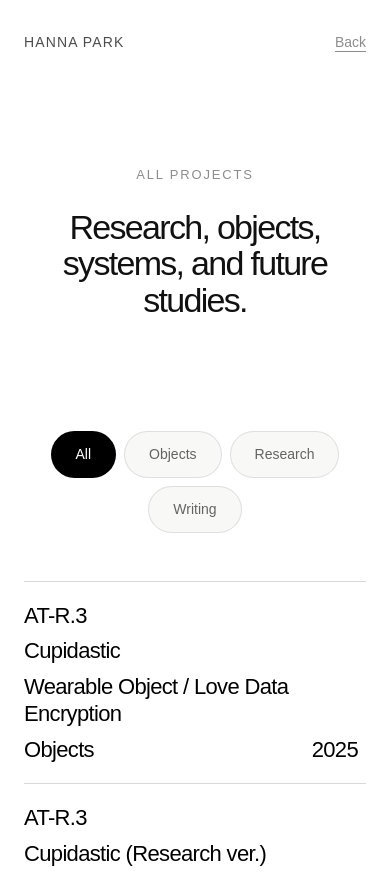
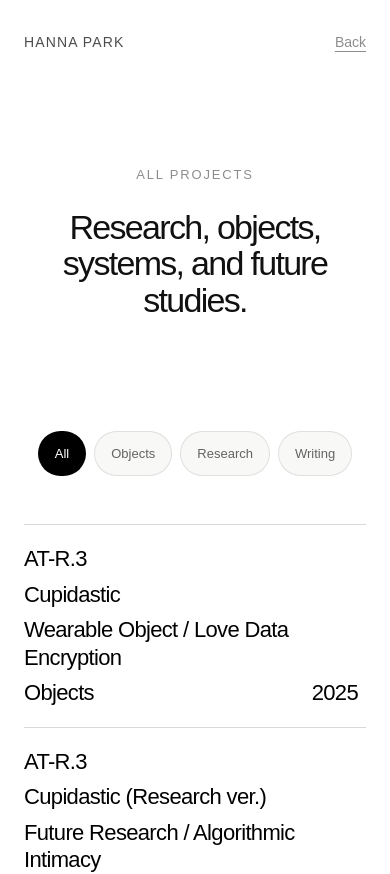
Before and after one commit to hannapoky-arch/parkhanna_portfolio, a Next.js app: page /projects in a window 390 px wide. Shown: the top 874 px of the page. Built offline with nearby package versions, Linux system fonts and the light colour scheme.

Commit message:
projects page layout1

```diff
--- a/app/projects/page.tsx
+++ b/app/projects/page.tsx
@@ -55,7 +55,7 @@ export default function ProjectsPage() {
           </h1>
         </div>
 
-        <div className="mb-12 flex flex-wrap justify-center gap-2">
+        <div className="mb-12 flex flex-nowrap justify-center gap-2 overflow-x-auto">
           {filters.map((filter) => (
             <button
               key={filter}
@@ -64,12 +64,15 @@ export default function ProjectsPage() {
                 setOpenedProject(null);
               }}
               className={`
+                shrink-0
                 rounded-full
                 border
                 border-black/10
-                px-6
+                px-4
                 py-3
-                text-[14px]
+                text-[13px]
+                md:px-6
+                md:text-[14px]
                 transition-all
                 ${
                   activeFilter === filter
```
